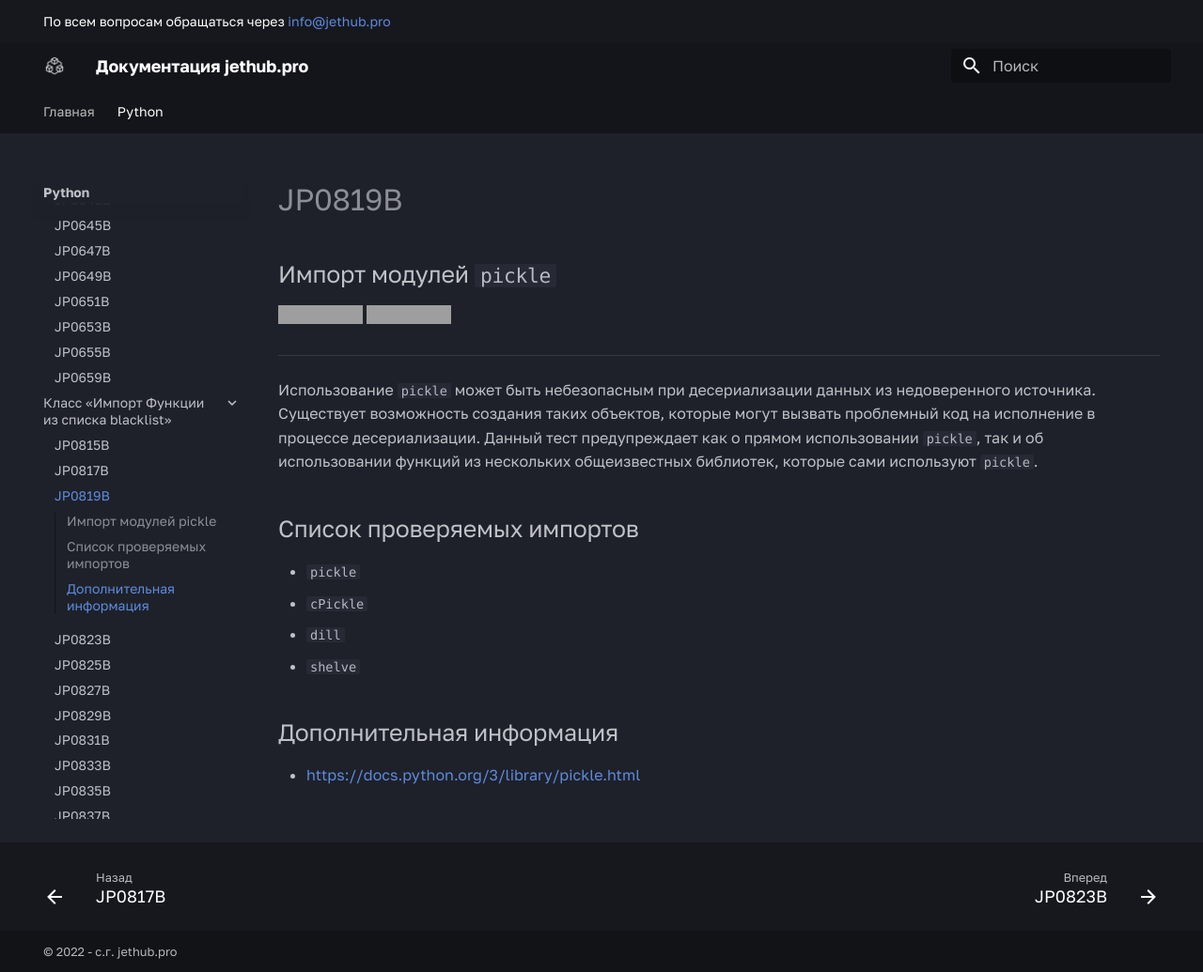
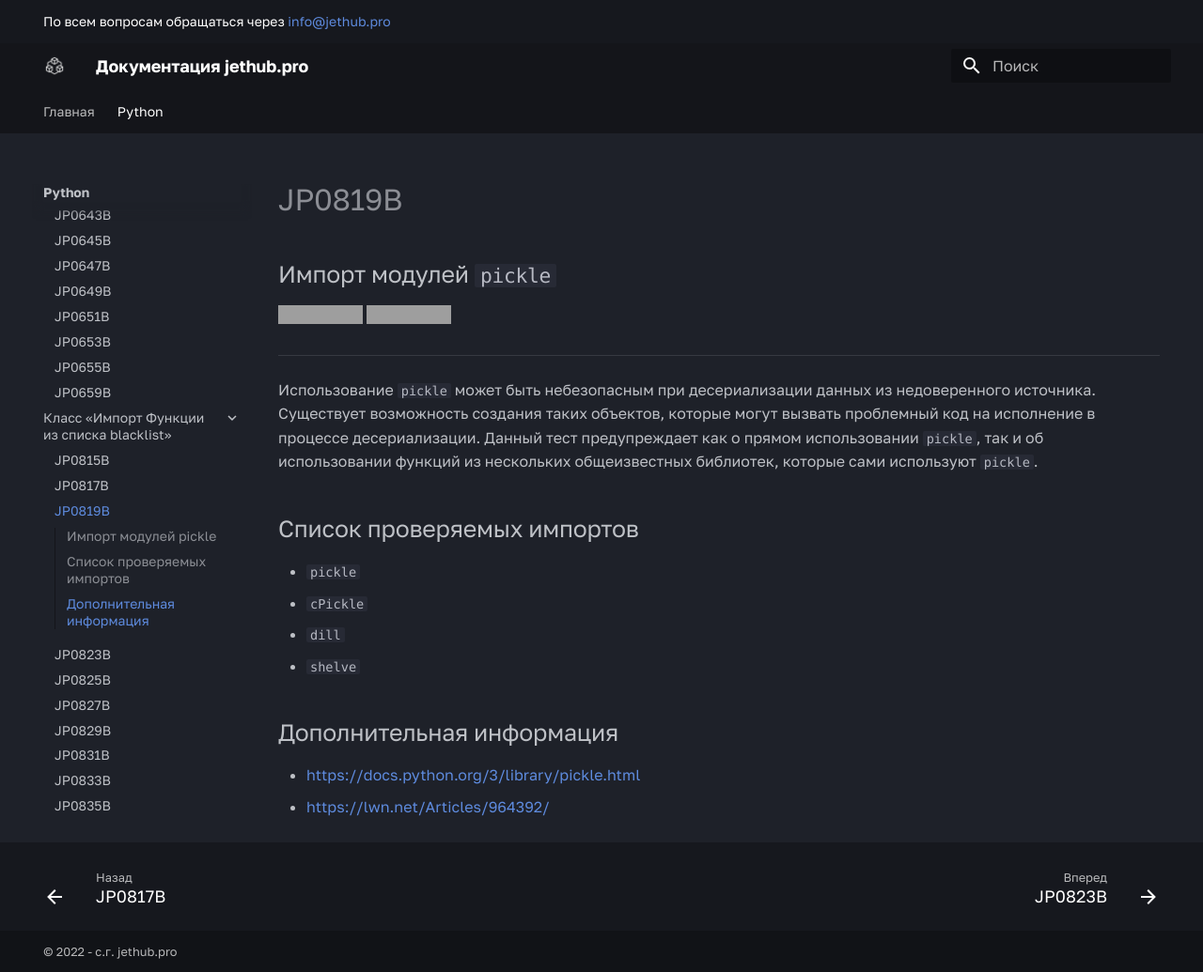
Before and after one commit to jethub-tech/docs.jethub.pro, an MkDocs documentation site: the page built from docs/python/special/import/JP0819B-модулей_pickle.md, in a window 1280 px wide and 1035 px high. Shown: the whole window at 94% size. Built offline with MkDocs 1.6.1 and Material for MkDocs 9.7.7, drawn with Linux system fonts in a browser that asks for light colours; some web fonts are replaced; grey boxes are pictures that could not be loaded.

Commit message:
add new link for pickle lib

```diff
--- a/docs/python/special/import/JP0819B-модулей_pickle.md
+++ b/docs/python/special/import/JP0819B-модулей_pickle.md
@@ -19,3 +19,4 @@
 ## Дополнительная информация
 
 * <https://docs.python.org/3/library/pickle.html>
+* <https://lwn.net/Articles/964392/>
```
Also changed, not shown: docs/python/special/call/JP0615B-модулей_pickle.md (+1 -0 lines).
